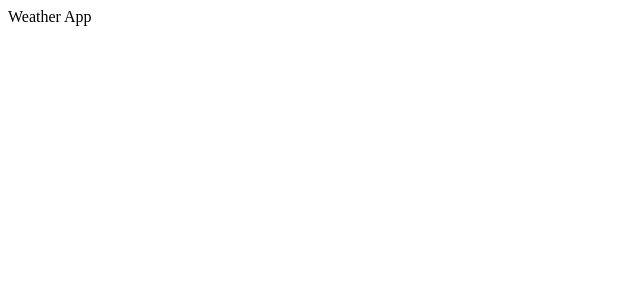
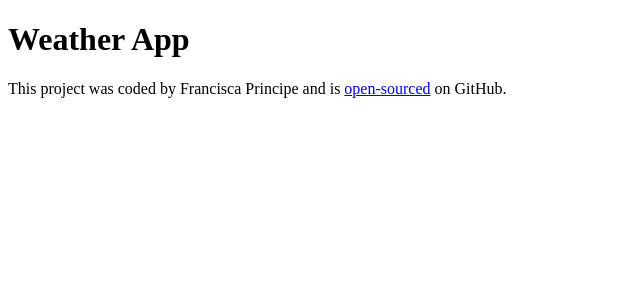
Before and after one commit to franprincipe/react-weather-app, a React (Create React App) app: page / in a window 1280 px wide. Shown: the top 300 px of the page, without its empty margins (0-640 px from the left). Built offline with nearby package versions, Linux system fonts and the light colour scheme.

Commit message:
Added GitHub repo URL

```diff
--- a/src/App.js
+++ b/src/App.js
@@ -4,6 +4,15 @@
 
 export default function App() {
   return (
-    <div className="App">Weather App</div>
+    <div className="App">
+      <h1>Weather App</h1>
+      <footer>
+        This project was coded by Francisca Principe{""}
+     {""} and is {""}
+        <a href="https://github.com/franprincipe/react-weather-app" target="_blank">
+          open-sourced
+        </a> on GitHub.
+       </footer>
+    </div>
   );
 }
```
